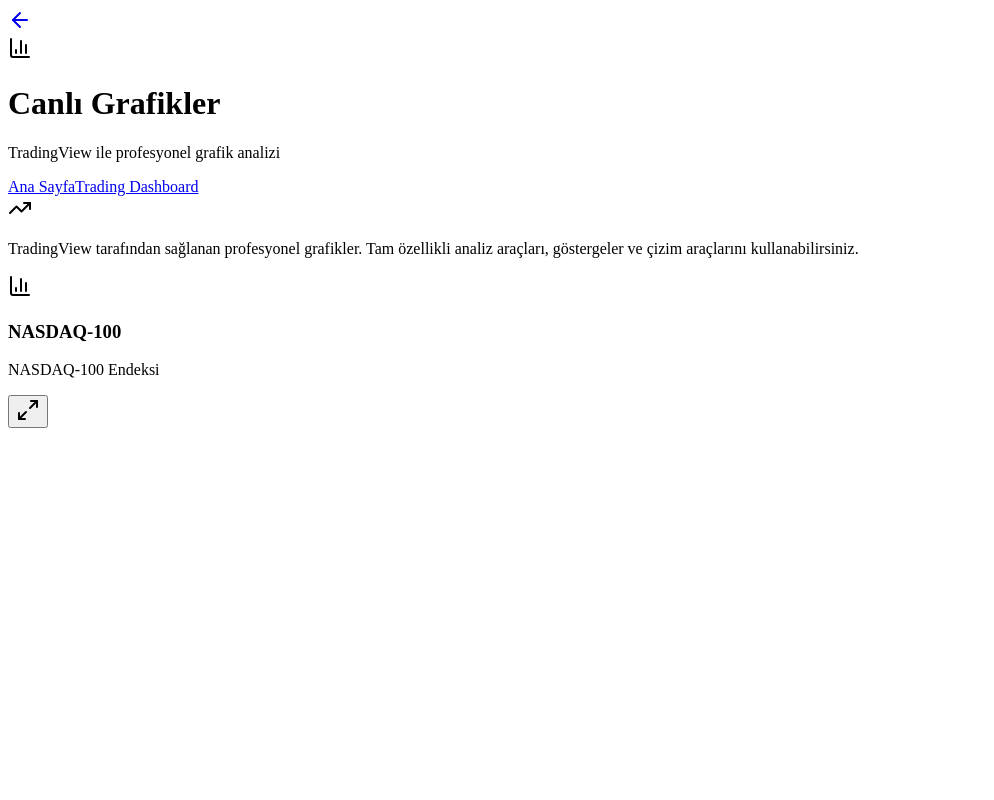
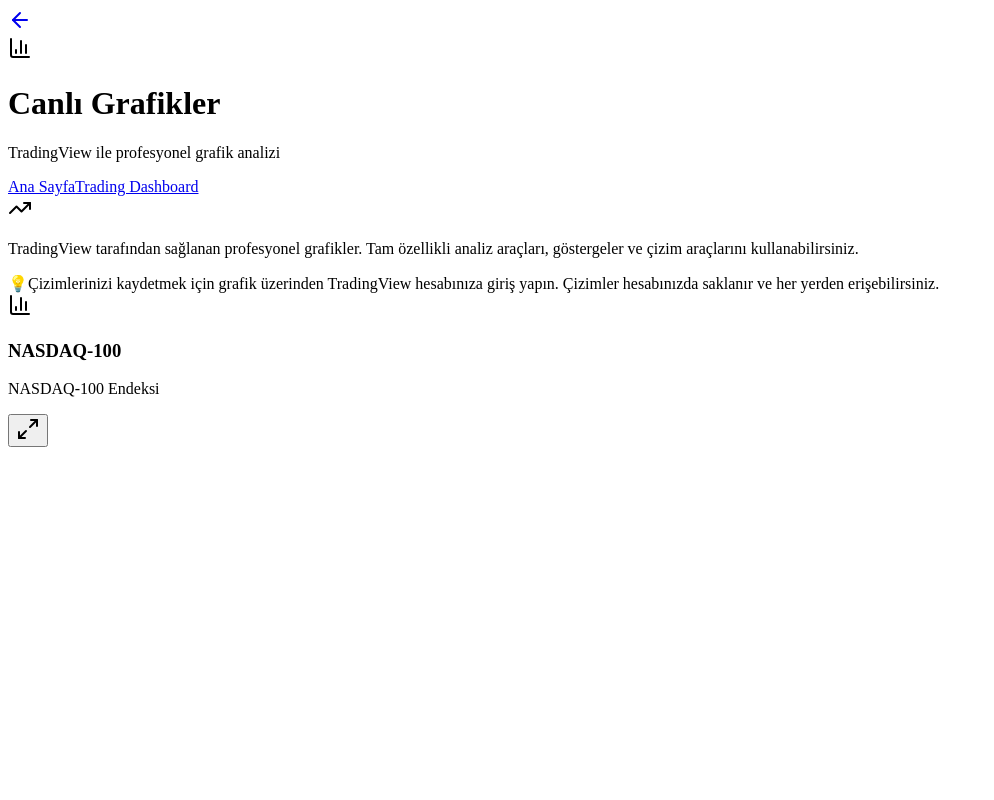
Before and after one commit to serpesarar/forexsai, a Next.js app in the folder frontend/: page /charts in a window 1280 px wide. Shown: the top 800 px of the page, without its empty margins (0-994 px from the left). Built offline with nearby package versions, Linux system fonts and the light colour scheme.

Commit message:
fix: Lock chart symbols and add drawing save info
- Disable symbol change (NASDAQ and XAUUSD fixed)
- Add info banner about saving drawings via TradingView account
- Remove save_image option

```diff
--- a/frontend/app/charts/page.tsx
+++ b/frontend/app/charts/page.tsx
@@ -69,9 +69,10 @@
           locale: "tr",
           toolbar_bg: "#0a0a0f",
           enable_publishing: false,
-          allow_symbol_change: true,
+          allow_symbol_change: false,
           container_id: containerId,
           hide_side_toolbar: false,
+          save_image: false,
           studies: [
             "MASimple@tv-basicstudies",
             "RSI@tv-basicstudies",
@@ -243,12 +244,18 @@
         </div>
 
         {/* Info Banner */}
-        <div className="glass-card p-4 rounded-xl flex items-center gap-3 border border-accent/20">
-          <TrendingUp className="w-5 h-5 text-accent flex-shrink-0" />
-          <p className="text-sm text-textSecondary">
-            <span className="text-white font-medium">TradingView</span> tarafından sağlanan profesyonel grafikler.
-            Tam özellikli analiz araçları, göstergeler ve çizim araçlarını kullanabilirsiniz.
-          </p>
+        <div className="glass-card p-4 rounded-xl space-y-2 border border-accent/20">
+          <div className="flex items-center gap-3">
+            <TrendingUp className="w-5 h-5 text-accent flex-shrink-0" />
+            <p className="text-sm text-textSecondary">
+              <span className="text-white font-medium">TradingView</span> tarafından sağlanan profesyonel grafikler.
+              Tam özellikli analiz araçları, göstergeler ve çizim araçlarını kullanabilirsiniz.
+            </p>
+          </div>
+          <div className="flex items-center gap-2 text-xs text-amber-400/80 pl-8">
+            <span>💡</span>
+            <span>Çizimlerinizi kaydetmek için grafik üzerinden TradingView hesabınıza giriş yapın. Çizimler hesabınızda saklanır ve her yerden erişebilirsiniz.</span>
+          </div>
         </div>
 
         {/* Charts Grid */}
```
